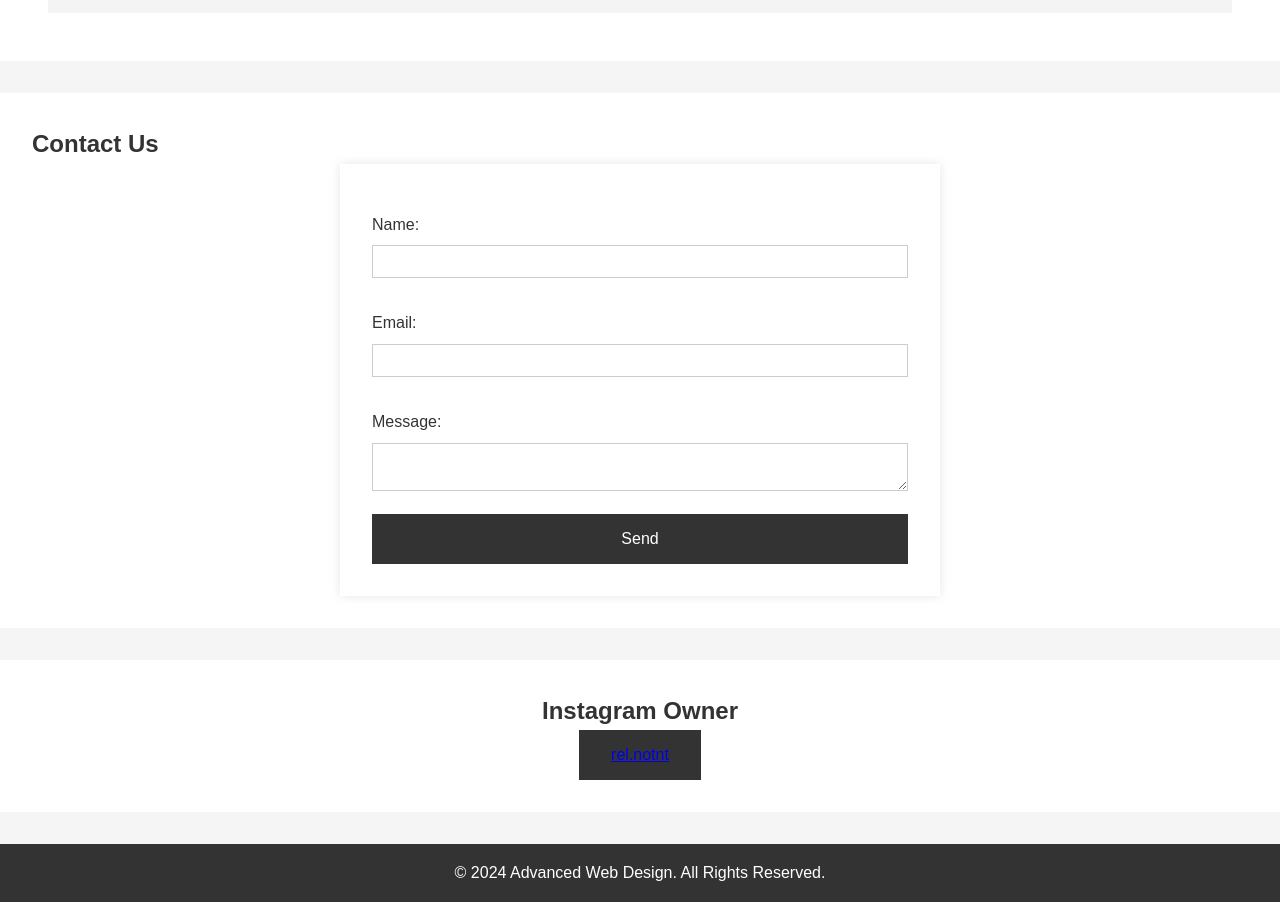
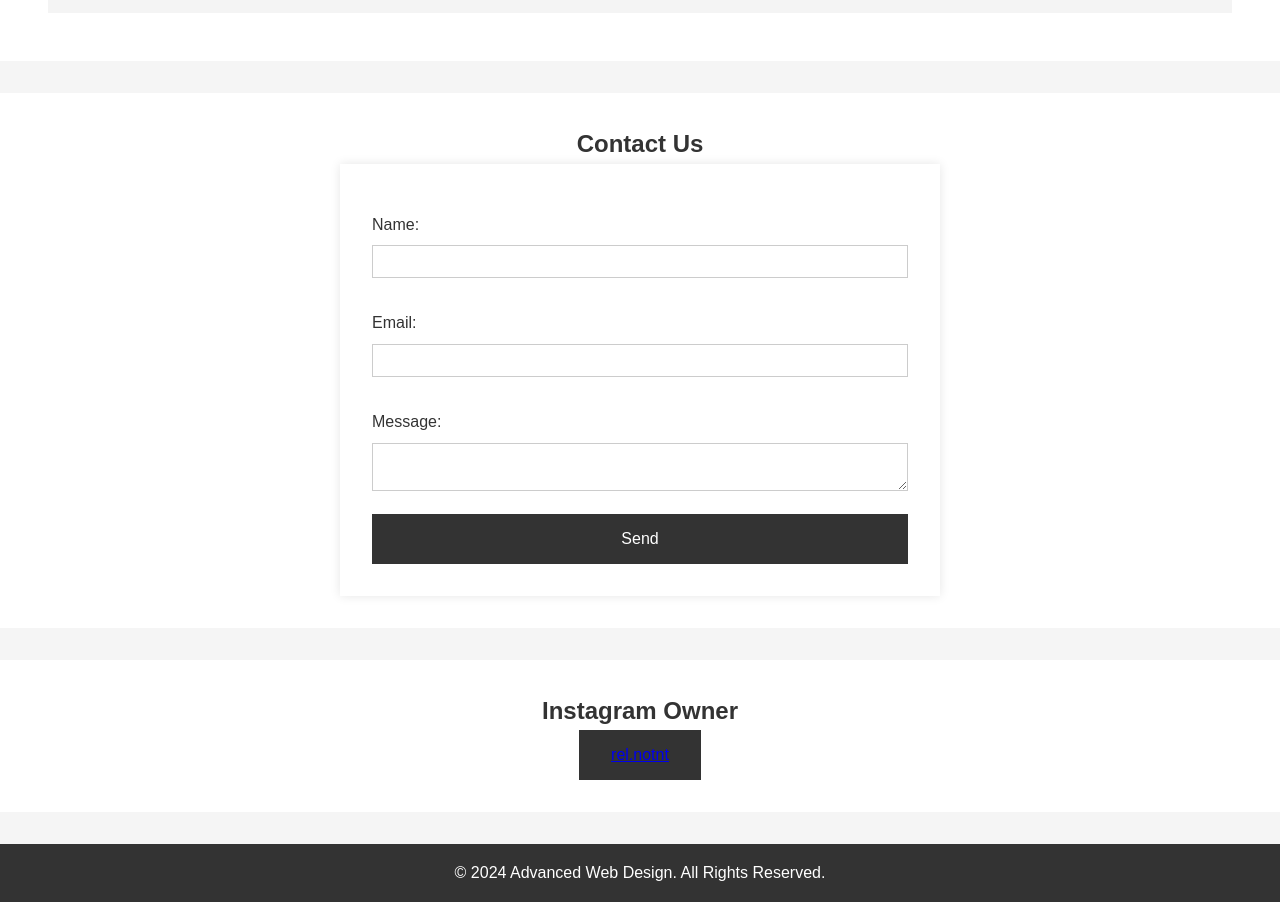
Before and after one commit to faleryn/faleryn.github.io, a plain HTML site: page web-ael/index.html in a window 1280 px wide. Shown: the part 1750-2652 px from the top of the page. Drawn offline with Linux system fonts and the light colour scheme; a script that the page names is missing.

Commit message:
Update index.html

```diff
--- a/web-ael/index.html
+++ b/web-ael/index.html
@@ -57,7 +57,7 @@
     </section>
 
     <section id="contact">
-        <h2>Contact Us</h2>
+        <h2><center>Contact Us</center></h2>
         <form>
             <label for="name">Name:</label>
             <input type="text" id="name" name="name" required>
```
